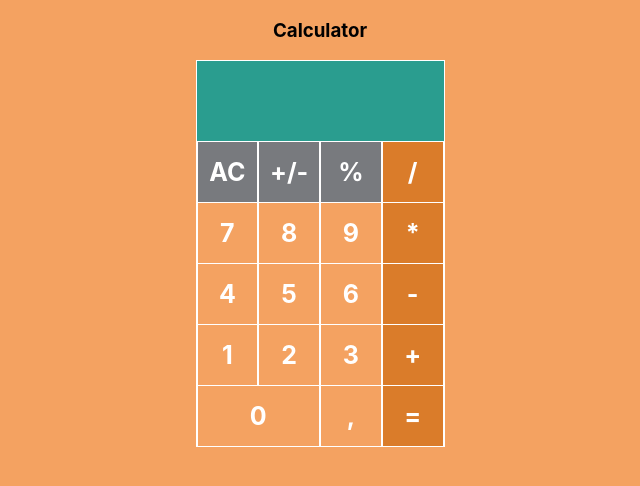
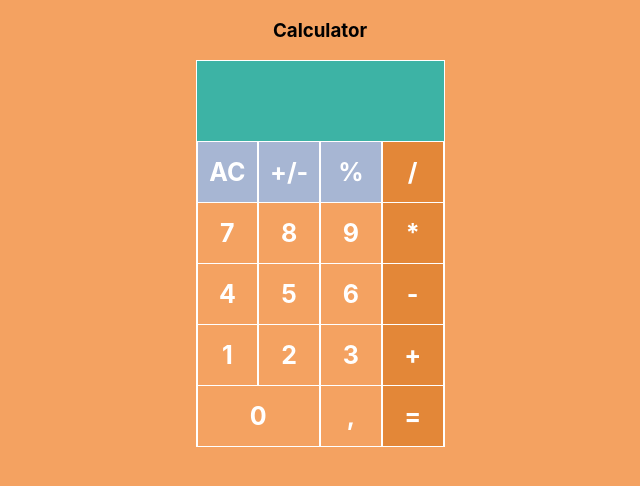
Before and after one commit to GroovyHooked/React-Calculator, a React (Create React App) app: page / in a window 1280 px wide. Shown: the top 486 px of the page, without its empty margins (320-960 px from the left). Built offline with nearby package versions, Linux system fonts and the light colour scheme.

Commit message:
Style factorization

```diff
--- a/src/App.scss
+++ b/src/App.scss
@@ -1,3 +1,11 @@
+$bodyColor: #f4a261;
+$display: #3db3a5;
+$characters: white;
+$rightSide: #e38738;
+$border: white;
+$top: #a7b6d3;
+
+
 body {
   background-color: #f4a261;
 
@@ -5,15 +13,15 @@ body {
     text-align: center;
   }
   .calculator {
-    border: 1px solid white;
+    border: 1px solid $border;
     height: 385px;
     width: 247px;
     margin: 0 auto;
 
     .display {
       height: 80px;
-      background-color: #2a9d8f;
-      color: white;
+      background-color: $display;
+      color: $characters;
       line-height: 80px;
       font-size: 22px;
       padding: 0 10px;
@@ -25,7 +33,7 @@ body {
     flex-wrap: wrap;
 
     .first {
-      background-color: #787a7e;
+      background-color: $top;
     }
 
     .line {
@@ -35,56 +43,25 @@ body {
     }
 
     .box {
-      border: 1px solid white;
+      border: 1px solid $border;
       height: 60px;
       width: 60px;
       text-align: center;
       line-height: 60px;
-      color: white;
+      color: $characters;
       font-size: 25px;
       font-weight: bolder;
     }
     .box:nth-child(4){
-      background-color: #da7c2a;
+      background-color: $rightSide;
     }
   }
 }
 .Fifth.line{
   .box:nth-child(3){
-    background-color: #da7c2a;
+    background-color: $rightSide;
+  }
+  div:nth-child(1) {
+    width: 122px;
   }
 }
-.Fifth.line > div:nth-child(1) {
-  width: 122px;
-}
-
-table {
-  height: 350px;
-  width: 250px;
-  margin: 0 auto;
-  text-align: center;
-
-  .result {
-    height: 80px;
-    background-color: #2a9d8f;
-  }
-  td {
-    width: 30px;
-  }
-  .top-left {
-    background-color: #335f70;
-  }
-  .right {
-    background-color: #e9c46a;
-  }
-}
-
-table,
-th,
-td {
-  border: 1px solid black;
-  border-collapse: collapse;
-  background-color: #264653;
-  color: #fff;
-  font-size: 1.3rem;
-}
```
